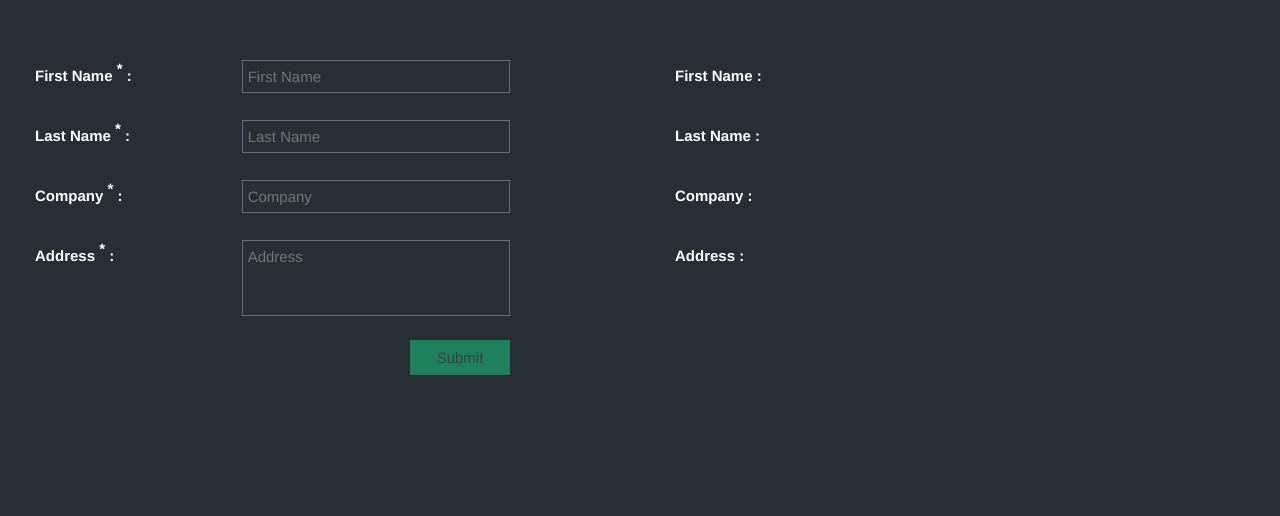
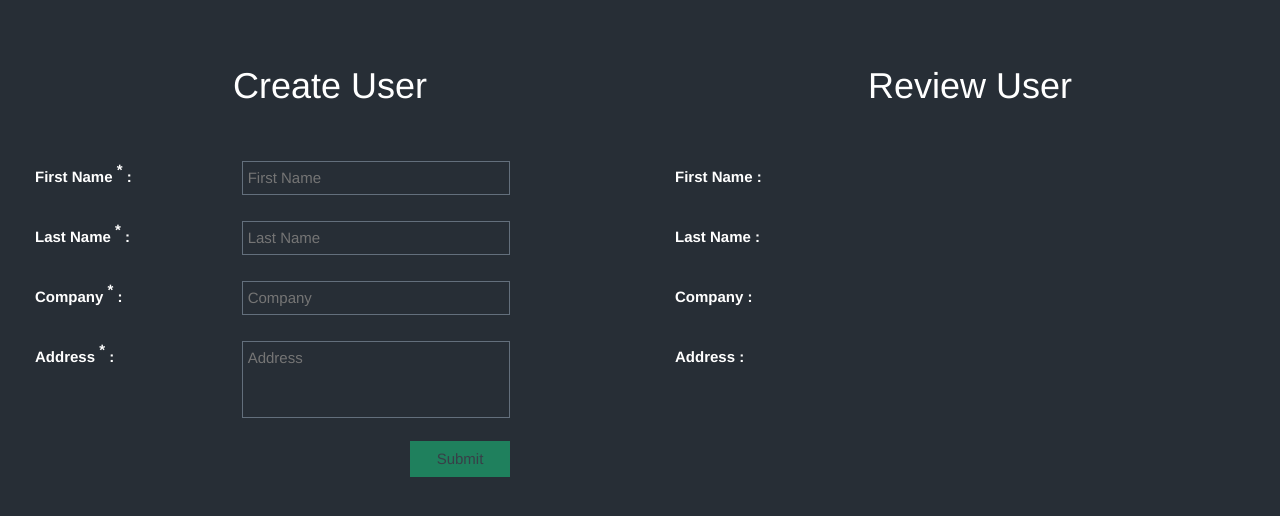
Before and after one commit to yharish991/coding-test-ui, a website: page index.html in a window 1280 px wide. Shown: the part 140-656 px from the top of the page. Drawn offline with nearby package versions, Linux system fonts and the light colour scheme; some packages are replaced by stand-ins of ours.

Commit message:
add headers

```diff
--- a/assets/sass/modules/userProfile.scss
+++ b/assets/sass/modules/userProfile.scss
@@ -10,3 +10,9 @@
   height: 40px;
   margin-bottom: 20px;
 }
+
+.header {
+  font-size: 36px !important;
+  text-align: center;
+  margin-bottom: 50px;
+}
--- a/views/home.html
+++ b/views/home.html
@@ -1,5 +1,6 @@
 <div style="width: 100%;">
 	<div class="field-group-left">
+		<div class="header">Create User</div>
 		<form role="form" name="newUserForm" id="add-user-form" novalidate>
 			<div class="field-group">
 				<label for="firstName" class="col-sm-4" style="padding-top: 5px">First Name <sup>*</sup> :</label>
@@ -65,6 +66,7 @@
 		</form>
 	</div>
 	<div class="field-group-right">
+		<div class="header">Review User</div>
 		<div class="field-group">
 			<label for="firstName" class="col-sm-4" style="padding-top: 5px">First Name :</label>
 			<div class="col-sm-8">
```
Also changed, not shown: assets/css/style.css.
